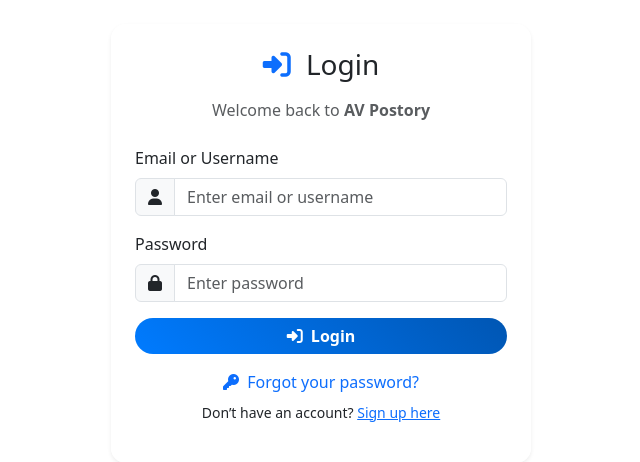
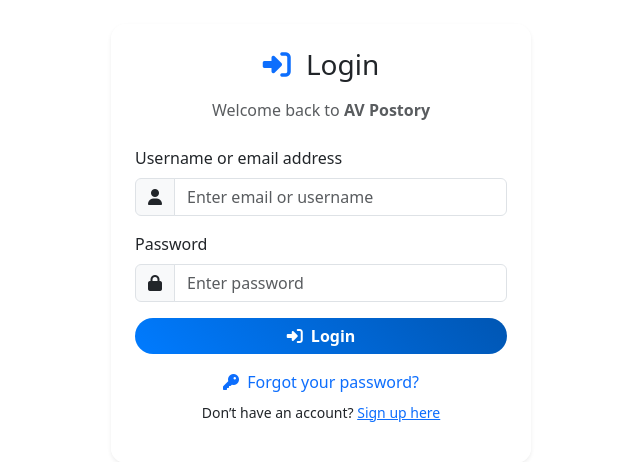
Before and after one commit to AV-2668877724/AV_flask-blog-website, a Flask app: page /login in a window 1280 px wide. Shown: the part 63-525 px from the top of the page, without its empty margins (319-959 px from the left). Run offline with Flask 3, Linux system fonts and the light colour scheme; some libraries are stand-ins or nearby versions.

Commit message:
update in login page.

```diff
--- a/website/templates/login.html
+++ b/website/templates/login.html
@@ -12,7 +12,7 @@
       <form method="POST">
         <!-- Email or Username -->
         <div class="mb-3">
-          <label for="login" class="form-label">Email or Username</label>
+          <label for="login" class="form-label">Username or email address</label>
           <div class="input-group">
             <span class="input-group-text"><i class="fas fa-user"></i></span>
             <input type="text" class="form-control" id="login" name="login" placeholder="Enter email or username" required />
```
